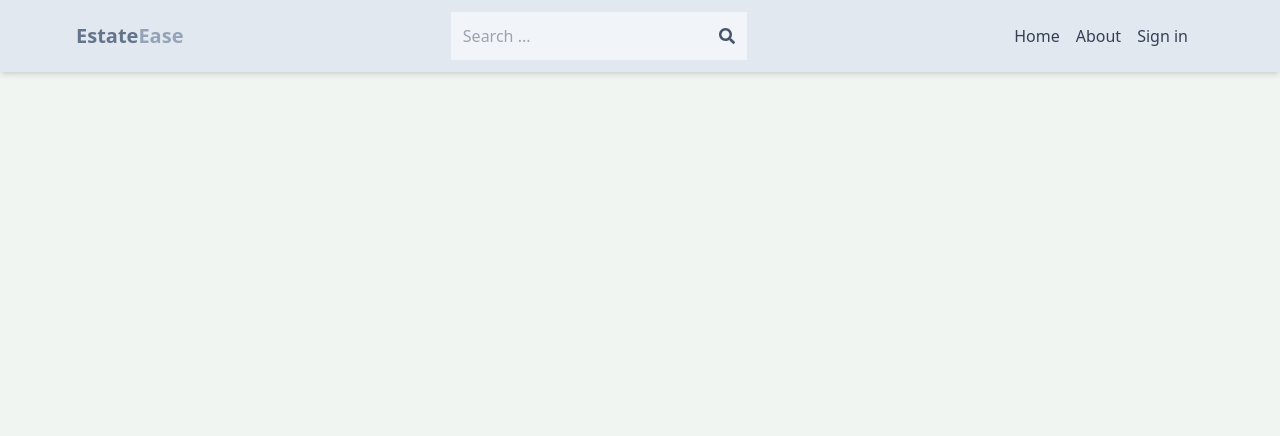
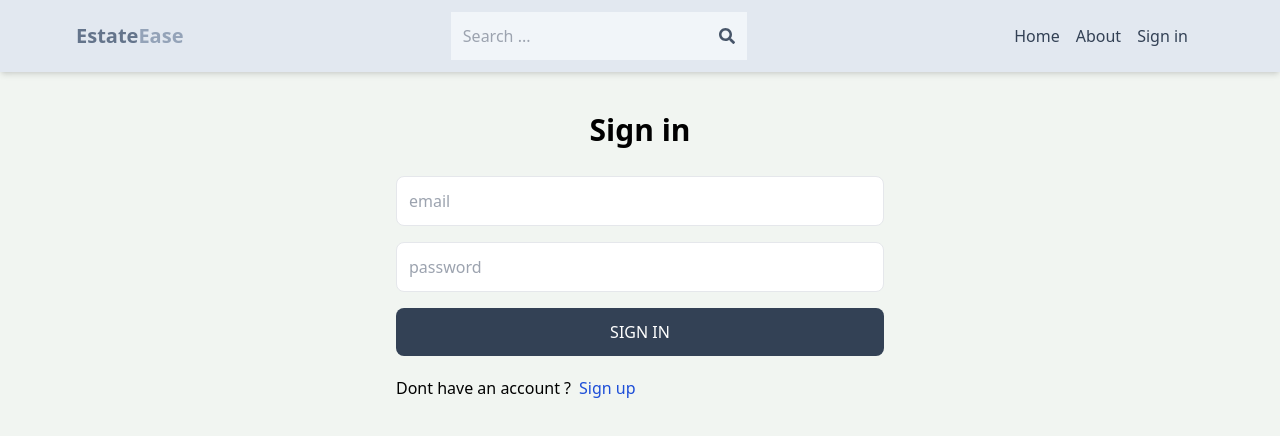
Before and after one commit to SoumayaRomdhani/real_estate_mern, a React (Vite) app in the folder client/: page /signin in a window 1280 px wide. Shown: the top 436 px of the page. Built offline with nearby package versions, Linux system fonts and the light colour scheme.

Commit message:
complete sign in page fucntionality

```diff
--- a/client/src/App.jsx
+++ b/client/src/App.jsx
@@ -13,8 +13,8 @@
     <Header/>
       <Routes>
         <Route path="/" element={<Home />} />
-        <Route path="/sign-in" element={<Signin />} />
-        <Route path="/sign-up" element={<Signup />} />
+        <Route path="/signin" element={<Signin />} />
+        <Route path="/signup" element={<Signup />} />
         <Route path="/about" element={<About />} />
         <Route path="/profile" element={<Profile />} />
       </Routes>
--- a/client/src/pages/Signin.jsx
+++ b/client/src/pages/Signin.jsx
@@ -1,7 +1,63 @@
 import React from 'react'
+import { Link, useNavigate } from 'react-router-dom'
+import { useState } from 'react'
 
-export default function Signin() {
+
+export default function signin () {
+  const [formData, setFormData]=useState({});
+  const [error, setError] = useState(null);
+  const [loading, setLoading] = useState(false);
+  const navigate = useNavigate();
+  const handleChange = (e) => {
+    setFormData({
+      ...formData,
+      [e.target.id]: e.target.value,
+    });
+  };
+//////////////////////////////
+  const handleSubmit = async(e) => {
+    e.preventDefault();
+    try {
+      setLoading(true);
+    const res = await fetch('/api/auth/signin',
+    {
+      method: 'POST',
+      headers: {
+        'Content-Type':'application/json',
+      },
+      body: JSON.stringify(formData),
+    });
+    const data = await res.json();
+    if(data.success == false){
+      setError(data.message);
+      setLoading(false);
+      return;
+    }
+    setLoading(false);
+    setError(null);
+    navigate('/');
+    } catch (error) {
+      setLoading(false);
+      setError(error.message);
+    }};
+
+  //////////////////////////////////
   return (
-    <div>Signin</div>
+    <div className='p-3 max-w-lg mx-auto'>
+      <h1 className='text-3xl text-center font-semibold my-7'>Sign in</h1>
+      <form onSubmit={handleSubmit} className='flex flex-col gap-4' action="">
+        <input type="text" placeholder='email' className='border p-3 rounded-lg' id='email'onChange={handleChange}/>
+        <input type="text" placeholder='password' className='border p-3 rounded-lg' id='password'onChange={handleChange}/>
+
+        <button disabled={loading} className='bg-slate-700 text-white p-3 rounded-lg uppercase hover:opacity-95 disabled:opacity-80'>{loading ? 'loading...' : 'Sign in'}</button>
+      </form>
+      <div className= "flex gap-2 mt-5">
+        <p>Dont have an account ?</p>
+        <Link to={"/signup"}>
+        <span className='text-blue-700'>Sign up</span>
+        </Link>
+      </div>
+      {error && <p className='text-red-500 mt-5'>{error}</p>}
+    </div>
   )
 }
--- a/client/src/pages/signup.jsx
+++ b/client/src/pages/signup.jsx
@@ -35,7 +35,7 @@
     }
     setLoading(false);
     setError(null);
-    navigate('/sign-in');
+    navigate('/signin');
     } catch (error) {
       setLoading(false);
       setError(error.message);
@@ -54,7 +54,7 @@
       </form>
       <div className= "flex gap-2 mt-5">
         <p>Already have an account ?</p>
-        <Link to={"/sign-in"}>
+        <Link to={"/signin"}>
         <span className='text-blue-700'>Sign in</span>
         </Link>
       </div>
```
